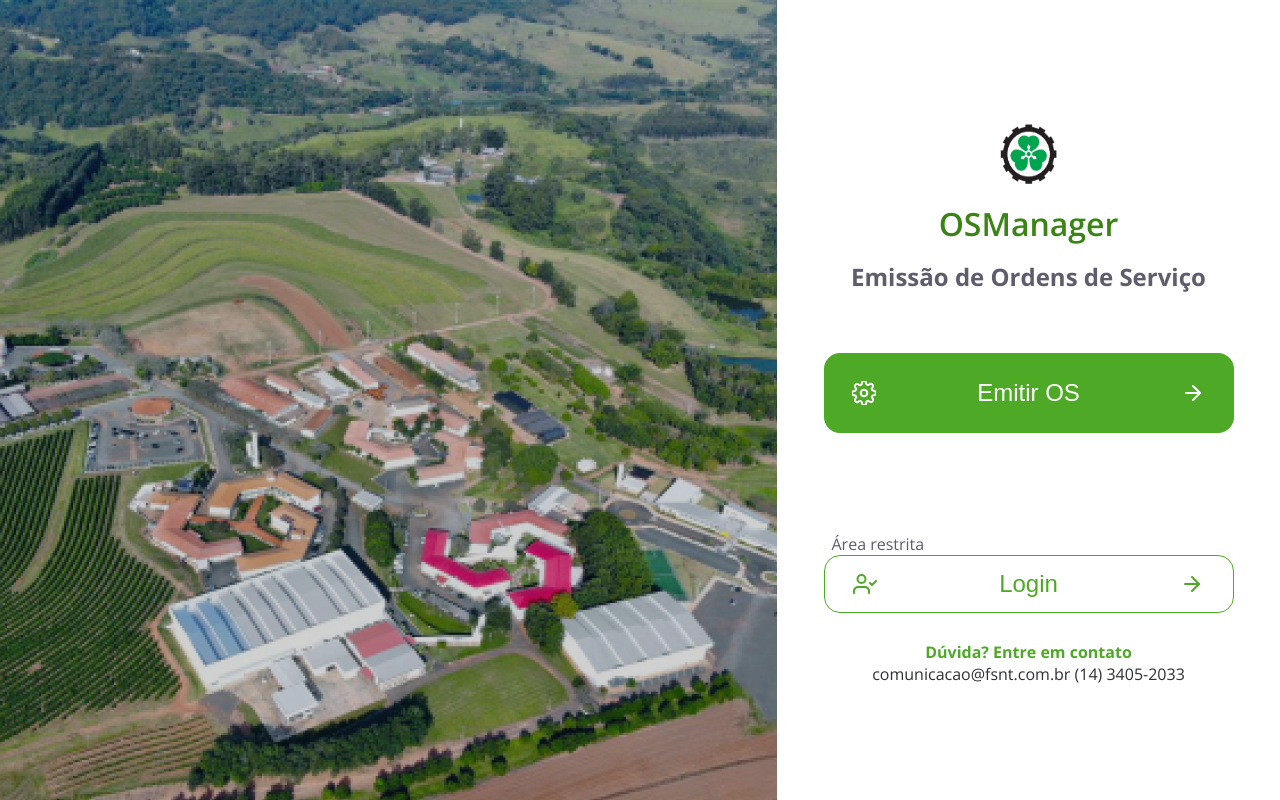
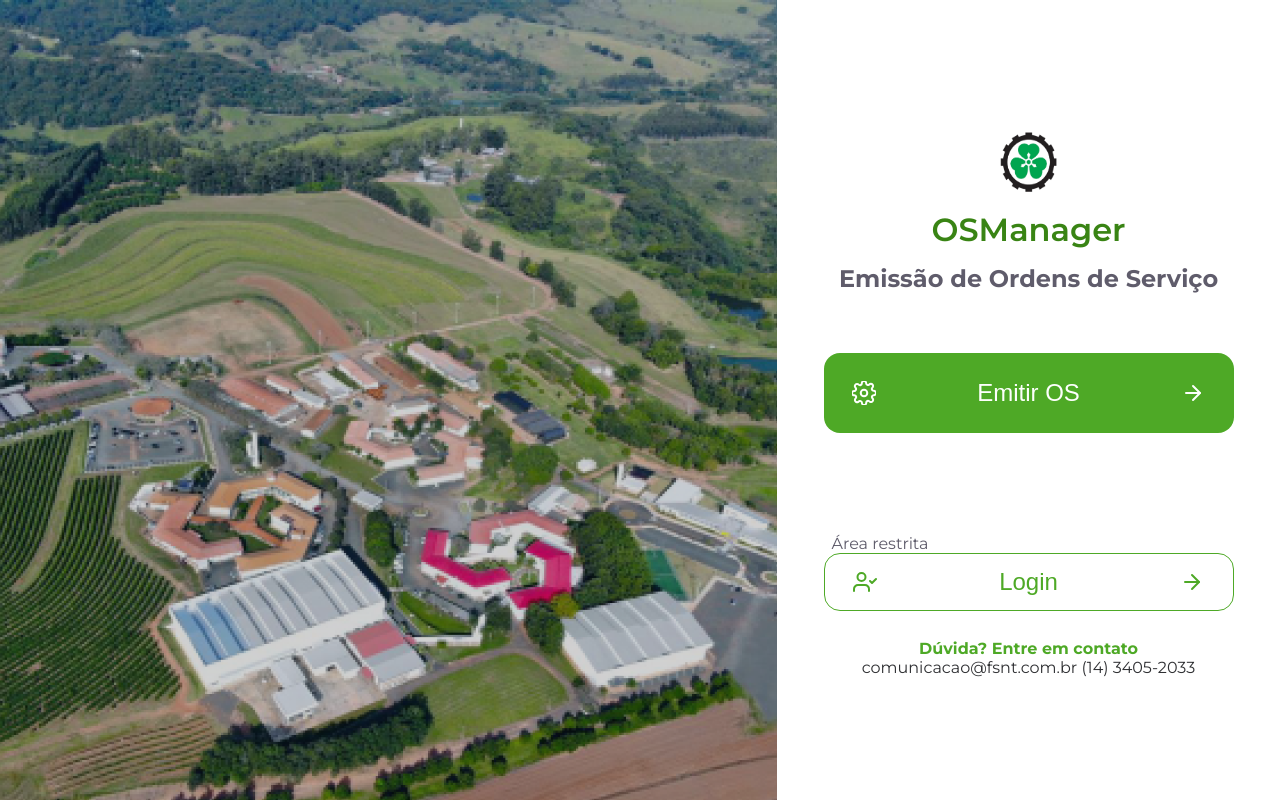
Before and after one commit to ordemdeservico/front, an Angular app: page / in a window 1280 px wide. Built offline with nearby package versions, Linux system fonts and the light colour scheme.

Commit message:
change font style

```diff
--- a/src/app/pages/home/home.component.scss
+++ b/src/app/pages/home/home.component.scss
@@ -19,7 +19,7 @@
     align-items: center;
     flex-direction: column;
     text-align: center;
-    font-family: var(--font-1);
+    font-family: var(--font-2);
 
     .iconFund {
         width: 64px; height: 64px;
--- a/src/app/shared/menu/menu.component.scss
+++ b/src/app/shared/menu/menu.component.scss
@@ -2,6 +2,7 @@
     width: 280px; height: 100vh;
     background-color: var(--color-10);
     overflow-y: hidden;
+
 
 }
 
@@ -43,6 +44,7 @@
     border: none;
     color: var(--color-6);
     cursor: pointer;
+    font-style: var(--font-2);
 }
 
 
```
